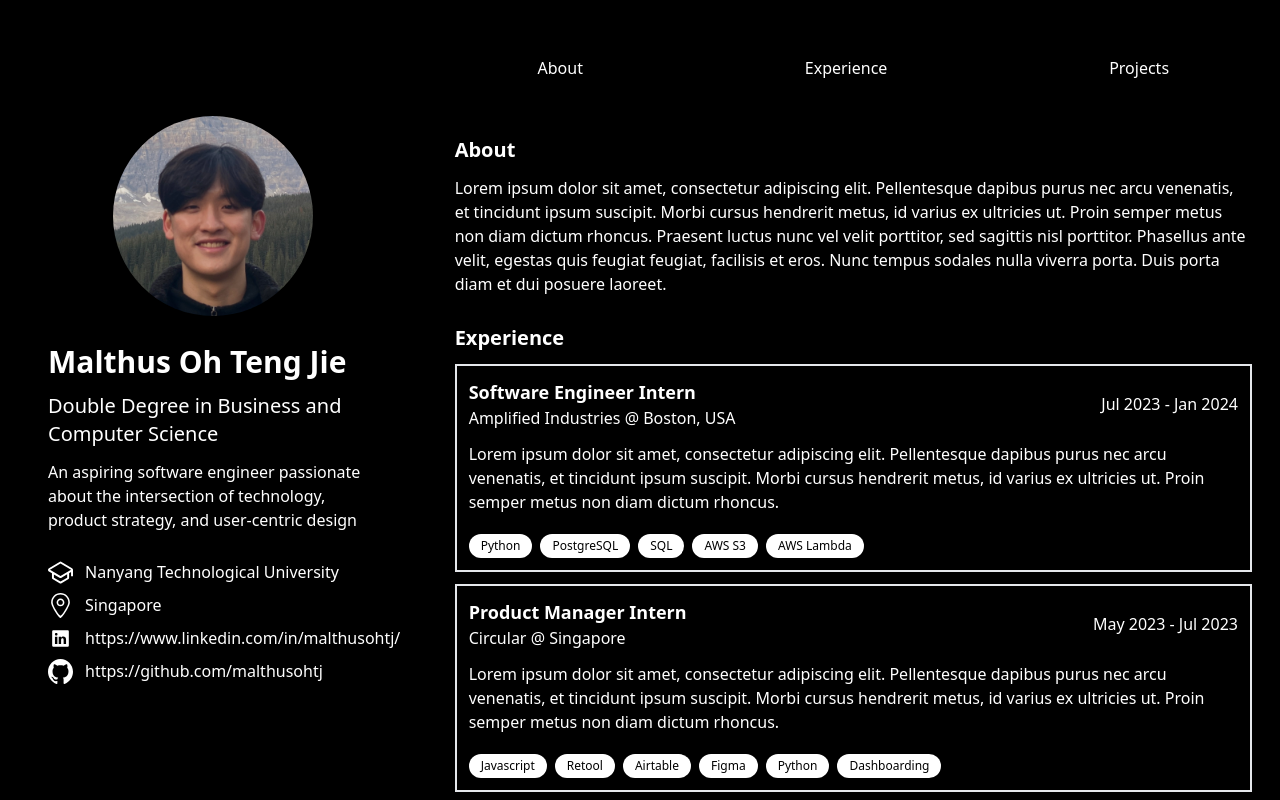
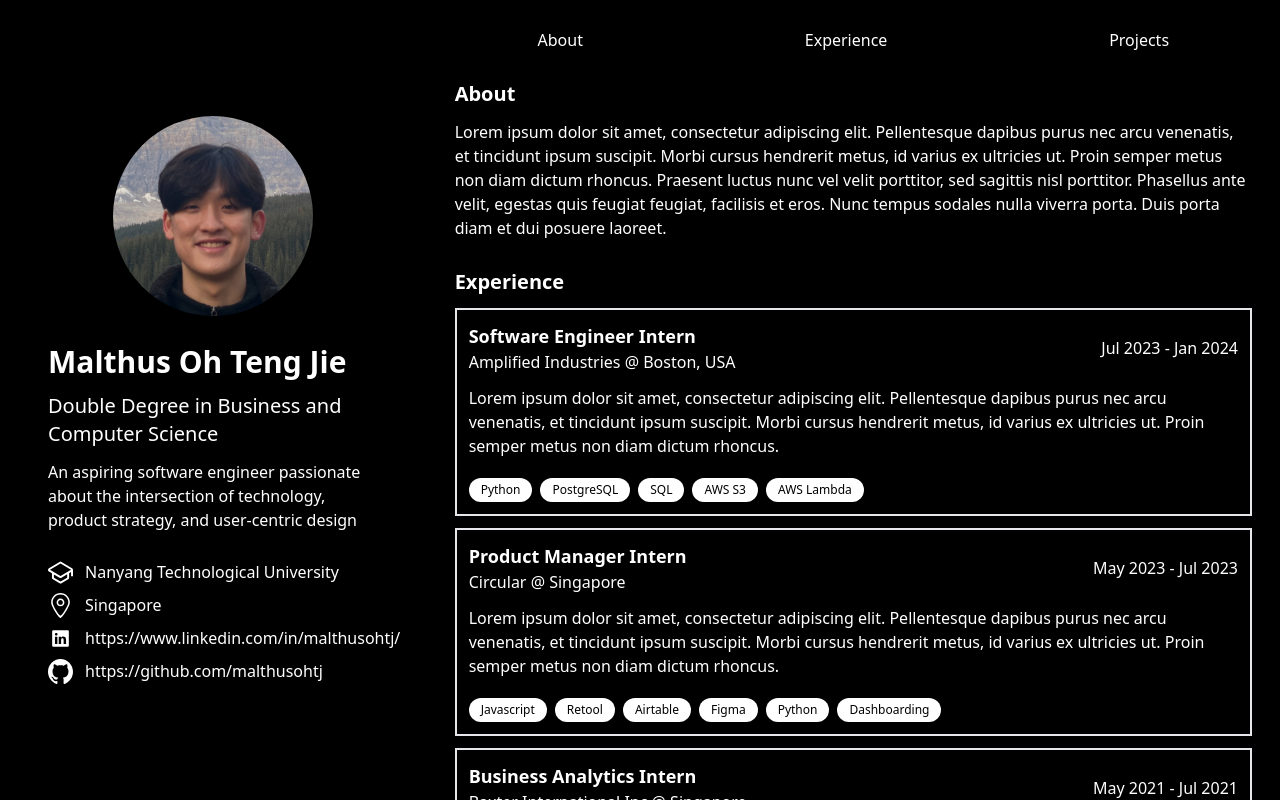
Before and after one commit to malthusohtj/malthusohtj.github.io, a Next.js app: page / in a window 1280 px wide. Shown: the top 800 px of the page. Built offline with nearby package versions, Linux system fonts and the light colour scheme.

Commit message:
uses sticky positioning to allow whole page scrolling while sticking bio and navbar

```diff
--- a/app/bio.js
+++ b/app/bio.js
@@ -1,8 +1,8 @@
 import Image from 'next/image'
 import "./global.css"
 
-export default function Bio() {
-    return <div className='mx-5 flex flex-col justify-center min-h-screen bg-inherit'>
+export default function Bio(props) {
+    return <div className={`${props.classProps} mx-5 flex flex-col justify-center min-h-screen bg-inherit`}>
         <div>
             <Image
                 src="/mypicture.png"
--- a/app/layout.js
+++ b/app/layout.js
@@ -3,16 +3,14 @@ import NavBar from "./navbar";
 
 export default function RootLayout({ children }) {
   return (
-    <html lang="en">
-      <body className="h-screen flex flex-row bg-black text-white">
+    <html lang="en" className="scroll-smooth">
+      <body className="h-fit flex flex-row bg-black text-white">
         <div className='basis-1/3 px-7'>
-          <Bio />
+          <Bio classProps="sticky top-0" />
         </div>
-        <div className='basis-2/3 flex flex-col'>
-          <div className="my-14">
-            <NavBar />
-          </div>
-          <div className="overflow-y-auto scroll-smooth px-7">
+        <div className='basis-2/3 flex flex-col h-fit'>
+          <NavBar classProps="py-7 sticky top-0 bg-black/70" />
+          <div className="px-7">
             {children}
           </div>
         </div>
--- a/app/navbar.js
+++ b/app/navbar.js
@@ -1,7 +1,7 @@
 import Link from "next/link"
 
-export default function NavBar() {
-    return <div className="flex flex-row justify-around">
+export default function NavBar(props) {
+    return <div className={`${props.classProps} flex flex-row justify-around`} >
         <div>
             <Link href="/#about">About</Link>
         </div>
@@ -11,5 +11,5 @@ export default function NavBar() {
         <div>
             <Link href="/#projects">Projects</Link>
         </div>
-    </div>
+    </div >
 }
--- a/app/page.js
+++ b/app/page.js
@@ -6,11 +6,12 @@ import { getExperiences, getProjects } from "./data";
 export default function Content() {
   return (
     <div>
-      <div id="about">
+      <div id="about" className="scroll-mt-20">
         <div className="mb-3 text-xl font-bold">About</div>
         <div>Lorem ipsum dolor sit amet, consectetur adipiscing elit. Pellentesque dapibus purus nec arcu venenatis, et tincidunt ipsum suscipit. Morbi cursus hendrerit metus, id varius ex ultricies ut. Proin semper metus non diam dictum rhoncus. Praesent luctus nunc vel velit porttitor, sed sagittis nisl porttitor. Phasellus ante velit, egestas quis feugiat feugiat, facilisis et eros. Nunc tempus sodales nulla viverra porta. Duis porta diam et dui posuere laoreet.</div>
       </div >
-      <div id="experience" className="mt-7">
+
+      <div id="experience" className="scroll-mt-20 mt-7">
         <div className="mb-3 text-xl font-bold">Experience</div>
         {getExperiences().map((experienceData) => {
           return (
@@ -20,9 +21,9 @@ export default function Content() {
               />
             </div>)
         })}
+      </div>
 
-      </div>
-      <div id="projects" className="mt-7">
+      <div id="projects" className="scroll-mt-20 mt-7">
         <div className="mb-3 text-xl font-bold">Projects</div>
         {getProjects().map((projectData) => {
           return (
```
